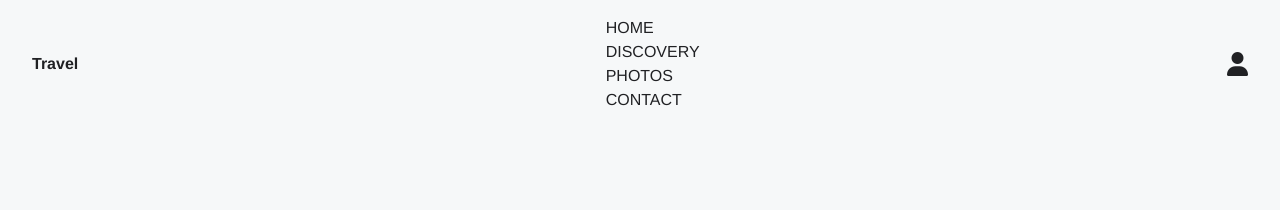
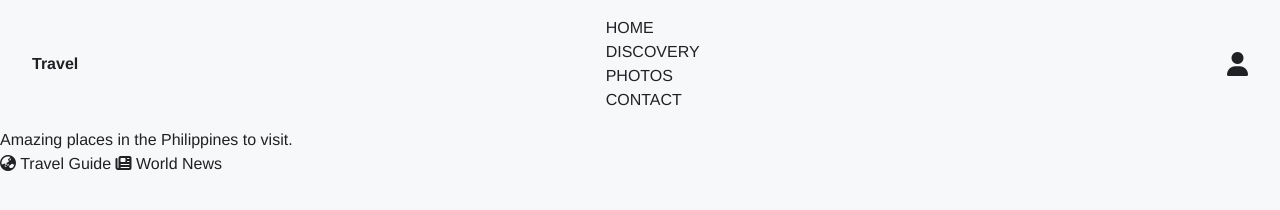
Before and after one commit to jjalbuenacabuyao/travel, a plain HTML site: page index.html in a window 1280 px wide. Drawn offline with Linux system fonts and the light colour scheme.

Commit message:
Added jumbotron markup

```diff
--- a/index.html
+++ b/index.html
@@ -31,5 +31,17 @@
 
       <i class="fa fa-user fa-xl"></i>
     </header>
+
+    <section class="jumbotron">
+      <h1>Amazing places in the Philippines to visit.</h1>
+      <a href="#">
+        <i class="fa-solid fa-earth-asia"></i>
+        Travel Guide
+      </a>
+      <a href="#">
+        <i class="fa-solid fa-newspaper"></i>
+        World News
+      </a>
+    </section>
   </body>
 </html>
```
